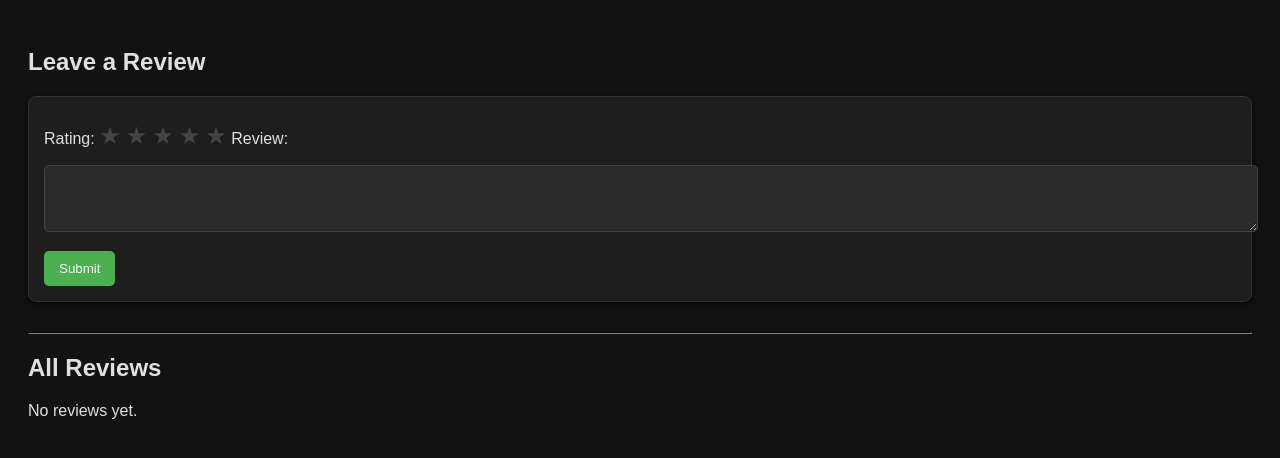
After one commit to CrossShot06/fitness-tracker-1.0, a Django app: a page that uses accounts/templates/accounts/reviews_page.html in a window 1280 px wide. The commit adds this page. Shown: the top 458 px of the page. Run offline with Django 5.2, Linux system fonts and the light colour scheme; a user stored in the database is signed in; data comes from the database, SQL or seed files in the repository; both versions use the stored data as it was after the commit.

Commit message:
added reviews page on user side and view reviews trainer side

```diff
--- a/accounts/admin.py
+++ b/accounts/admin.py
@@ -1,10 +1,11 @@
 from django.contrib import admin
-from .models import Profile
+from .models import Profile,Review
 from .models import TrainerRequest
 from django.contrib.auth.models import Group
 from .admin_site import custom_admin_site
 # Register your models here.
 admin.site.register(Profile)
+admin.site.register(Review)
 
 class TrainerRequestAdmin(admin.ModelAdmin):
     list_display=['user','message','status','created_at']
--- a/accounts/forms.py
+++ b/accounts/forms.py
@@ -2,7 +2,7 @@ from django import forms
 from django.forms import ModelForm
 from django.contrib.auth.forms import UserCreationForm
 from django.contrib.auth.models import User
-from .models import Profile,TrainerRequest
+from .models import Profile,TrainerRequest,Review
 
 
 ROLES = [
@@ -52,3 +52,13 @@ class TrainerRequestForm(ModelForm):
 
             'message': forms.TextInput(attrs={'rows':5,'placeholder':'Why Do You Want To Be A Trainer?'})
         }
+
+class ReviewForm(forms.ModelForm):
+
+    class Meta:
+        model = Review
+        fields = ['content', 'rating']
+        widgets = {
+            'content': forms.Textarea(attrs={'rows': 3}),
+            'rating': forms.NumberInput(attrs={'min': 1, 'max': 5}),
+        }
--- a/accounts/models.py
+++ b/accounts/models.py
@@ -1,5 +1,6 @@
 from django.db import models
 from django.contrib.auth.models import User
+from django.core.validators import MinValueValidator, MaxValueValidator
 
 class Profile(models.Model):
     user = models.OneToOneField(User, on_delete=models.CASCADE)
@@ -34,3 +35,15 @@ class TrainerRequest(models.Model):
     message = models.TextField(null=True)
     status = models.CharField(max_length=100,choices=STATUS,default='pending')
     created_at = models.DateTimeField(auto_now_add=True)
+
+class Review(models.Model):
+    user = models.ForeignKey(User, on_delete=models.CASCADE)
+    trainer = models.ForeignKey(User, on_delete=models.CASCADE, related_name='reviews')
+    content = models.TextField()
+    rating = models.PositiveIntegerField(
+        validators=[MinValueValidator(1), MaxValueValidator(5)]
+    )
+    created_at = models.DateTimeField(auto_now_add=True)
+
+    def __str__(self):
+        return f"{self.user.username} - {self.rating}/5"
--- a/accounts/templates/accounts/base_trainer.html
+++ b/accounts/templates/accounts/base_trainer.html
@@ -15,6 +15,7 @@
             <nav>
                 <a href="{% url 'user' %}">Profile</a>
                 <a href="{% url 'inbox' %}">Inbox</a>
+                <a href="{% url 'trainer_reviews' %}" class="btn">My Reviews</a>
                 <a href="{% url 'logout' %}">Log Out</a>
             </nav>
         </aside>
--- a/accounts/templates/accounts/login.html
+++ b/accounts/templates/accounts/login.html
@@ -35,7 +35,7 @@
           <button type="submit">Login</button>
         </form>
         <p>OR</p>
-        <a href="/accounts/google/login/?process=login" class="google-btn">Sign in with Google</a>
+        <a href="{% provider_login_url 'google' process='login' %}" class="google-btn">Sign in with Google</a>
 
       </div>
     </div>
--- /dev/null
+++ b/accounts/templates/accounts/reviews_page.html
@@ -0,0 +1,55 @@
+{% load static %}
+<!DOCTYPE html>
+<html lang="en">
+<head>
+    <meta charset="UTF-8">
+    <title>Reviews</title>
+    <link rel="stylesheet" href="{% static 'css/reviews.css' %}">
+</head>
+<body>
+
+    <h2>Leave a Review</h2>
+
+    <form method="post">
+        {% csrf_token %}
+
+        <!-- Star Rating Input -->
+        <label for="id_rating">Rating:</label>
+        <div class="star-rating">
+            {% for i in "54321" %}
+                <input type="radio" id="star{{ i }}" name="rating" value="{{ i }}">
+                <label for="star{{ i }}">&#9733;</label>
+            {% endfor %}
+        </div>
+
+        <label for="id_content">Review:</label>
+        {{ form.content }}
+
+        <button type="submit">Submit</button>
+    </form>
+
+    <hr>
+
+    <h2>All Reviews</h2>
+
+    {% for review in reviews %}
+        <div class="review">
+            <strong>{{ review.user.username }}</strong>
+            <div class="stars">
+                {% for i in "12345" %}
+                    {% if forloop.counter <= review.rating %}
+                        <span class="star">&#9733;</span>
+                    {% else %}
+                        <span class="star inactive">&#9733;</span>
+                    {% endif %}
+                {% endfor %}
+            </div>
+            <p>{{ review.content }}</p>
+            <small>{{ review.created_at }}</small>
+        </div>
+    {% empty %}
+        <p>No reviews yet.</p>
+    {% endfor %}
+
+</body>
+</html>
--- a/accounts/templates/accounts/trainer_assign.html
+++ b/accounts/templates/accounts/trainer_assign.html
@@ -25,7 +25,7 @@
                     {{trainer.gender}}
                 </div>
                 <div class="reviews">
-                    <a href="#" class="btn review-btn">Reviews</a>
+                    <a href="{% url 'reviews_page' trainer.username %}" class="btn review-btn">Reviews</a>
                 </div>
                 <div class="assign">
                     <a href="{% url 'start-chat' username=trainer.username %}" class="btn chat-btn">Chat with me</a>
--- a/accounts/urls.py
+++ b/accounts/urls.py
@@ -14,4 +14,7 @@ urlpatterns = [
     path('page-redirect/',views.page_redirect,name='page-redirect'),
     path('trainer_assign/',views.trainer_assign,name='trainer_assign'),
     path('inbox/',views.inbox,name='inbox'),
+    path('reviews/<str:username>/',views.reviews_page,name='reviews_page'),
+    path('my-reviews/', views.trainer_reviews_view, name='trainer_reviews'),
+
 ]
--- a/accounts/views.py
+++ b/accounts/views.py
@@ -1,6 +1,7 @@
-from django.shortcuts import render, redirect
-from .forms import CreateUserForm,UpdateUserForm,TrainerRequestForm
-from .models import Profile,TrainerRequest
+from django.shortcuts import render, redirect, get_object_or_404
+from .forms import CreateUserForm,UpdateUserForm,TrainerRequestForm,ReviewForm
+from .models import Profile,TrainerRequest,Review
+from django.contrib.auth.models import User
 from .decorators import unautheticated_user,allowed_users,admin_only
 from django.contrib.auth.models import Group
 from django.contrib.auth import authenticate , login , logout
@@ -171,3 +172,40 @@ def inbox(request):
     }
 
     return render(request,'accounts/inbox.html',context)
+
+@login_required
+def reviews_page(request,username):
+    trainer = get_object_or_404(User,username=username)
+    reviews = Review.objects.filter(trainer=trainer).order_by('-created_at')
+
+    if trainer.profile.role != 'trainer':
+        return redirect('home')
+
+    if request.method == 'POST':
+        form = ReviewForm(request.POST)
+        if form.is_valid():
+            review = form.save(commit=False)
+            review.user = request.user
+            review.trainer = trainer
+            review.save()
+            return redirect('reviews_page', username=trainer.username)
+
+    else:
+        form = ReviewForm()
+
+    return render(request, 'accounts/reviews_page.html', {
+        'form': form,
+        'reviews': reviews
+    })
+
+
+@login_required
+def trainer_reviews_view(request):
+    if request.user.profile.role != 'trainer':
+        return redirect('home')
+
+    reviews = Review.objects.filter(trainer=request.user).order_by('-created_at')
+
+    return render(request, 'accounts/trainer_reviews.html', {
+        'reviews': reviews
+    })
--- /dev/null
+++ b/static/css/reviews.css
@@ -0,0 +1,111 @@
+/* Dark Mode Base */
+body {
+    font-family: Arial, sans-serif;
+    background-color: #121212;
+    padding: 20px;
+    color: #e0e0e0;
+}
+
+/* Review Form */
+form {
+    background-color: #1e1e1e;
+    border: 1px solid #333;
+    padding: 15px;
+    border-radius: 8px;
+    margin-bottom: 30px;
+    box-shadow: 0 2px 5px rgba(0, 0, 0, 0.7);
+}
+
+form textarea,
+form input[type="number"] {
+    width: 100%;
+    padding: 10px;
+    margin-top: 5px;
+    margin-bottom: 15px;
+    background-color: #2b2b2b;
+    color: #e0e0e0;
+    border: 1px solid #444;
+    border-radius: 5px;
+}
+
+form textarea::placeholder,
+form input[type="number"]::placeholder {
+    color: #999;
+}
+
+form button {
+    background-color: #4caf50;
+    color: #fff;
+    padding: 10px 15px;
+    border: none;
+    border-radius: 5px;
+    cursor: pointer;
+}
+
+form button:hover {
+    background-color: #43a047;
+}
+
+/* Star input style */
+.star-rating {
+    direction: rtl;
+    display: inline-flex;
+    gap: 5px;
+    font-size: 1.5rem;
+    margin: 10px 0;
+}
+
+.star-rating input[type="radio"] {
+    display: none;
+}
+
+.star-rating label {
+    color: #444;
+    cursor: pointer;
+    transition: color 0.2s;
+}
+
+.star-rating input[type="radio"]:checked ~ label,
+.star-rating label:hover,
+.star-rating label:hover ~ label {
+    color: #ffca28;
+}
+
+/* Review Display */
+.review {
+    background-color: #1e1e1e;
+    border-left: 4px solid #4caf50;
+    padding: 15px;
+    margin-bottom: 15px;
+    border-radius: 5px;
+    box-shadow: 0 1px 3px rgba(0, 0, 0, 0.8);
+}
+
+.review strong {
+    color: #80cbc4;
+    font-size: 16px;
+}
+
+.review small {
+    color: #aaa;
+    font-size: 12px;
+}
+
+.review p {
+    margin: 5px 0 10px;
+}
+
+/* Star display for submitted reviews */
+.stars .star {
+    color: #ffca28;
+    font-size: 1.2rem;
+    margin-right: 2px;
+}
+
+.stars .inactive {
+    color: #555;
+}
+
+hr {
+    border-color: #333;
+}
```
Also changed, not shown: accounts/adapters.py (added, +7 -0 lines), accounts/templates/accounts/trainer_reviews.html (added, +35 -0 lines), fitness_tracker/settings.py (+13 -0 lines), accounts/migrations/0008_review.py (added), accounts/migrations/0009_review_trainer.py (added), chat_rt/migrations/0010_alter_chatgroup_group_name.py (added), chat_rt/migrations/0011_alter_chatgroup_group_name.py (added), chat_rt/migrations/0012_alter_chatgroup_group_name.py (added), chat_rt/migrations/0013_alter_chatgroup_group_name.py (added), db.sqlite3.
